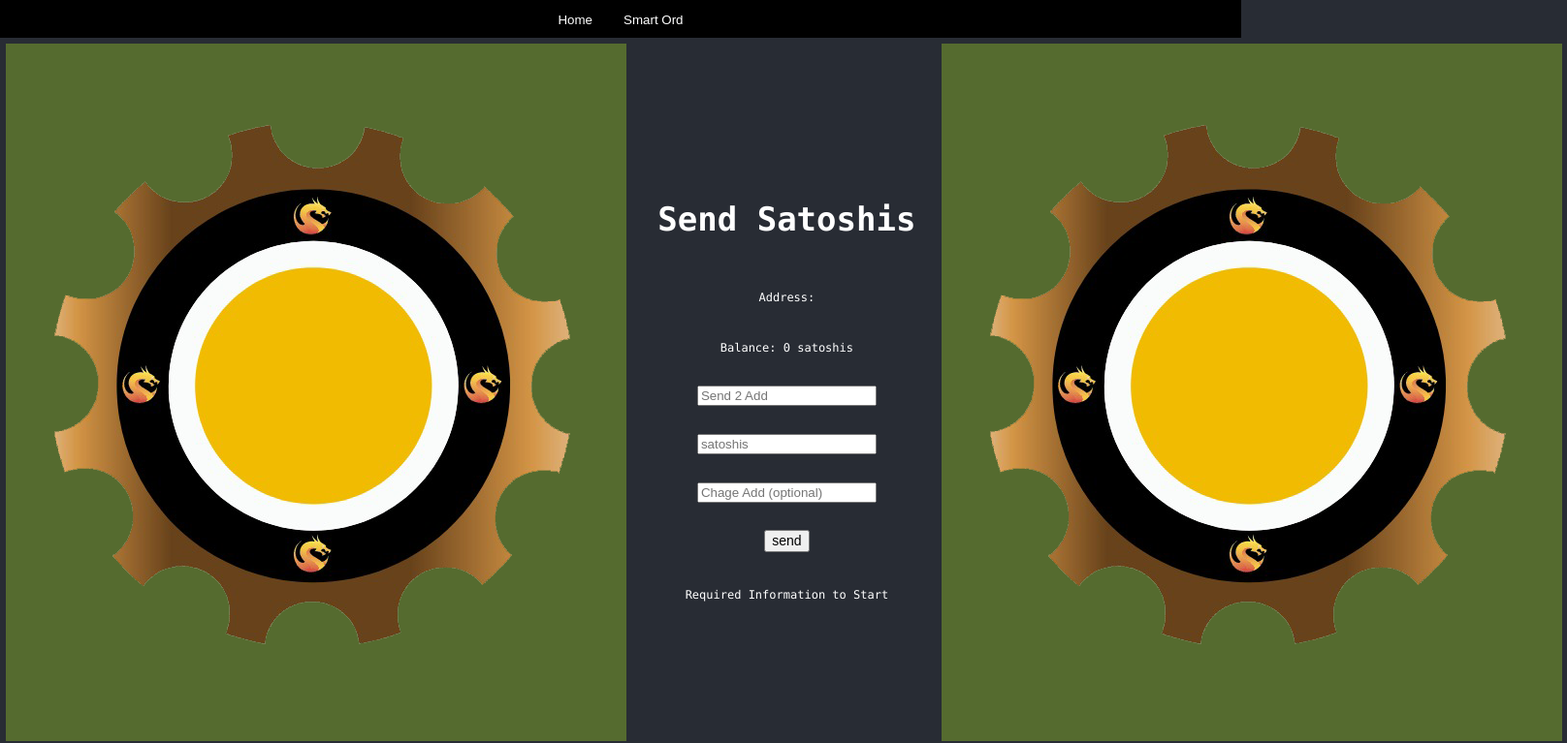
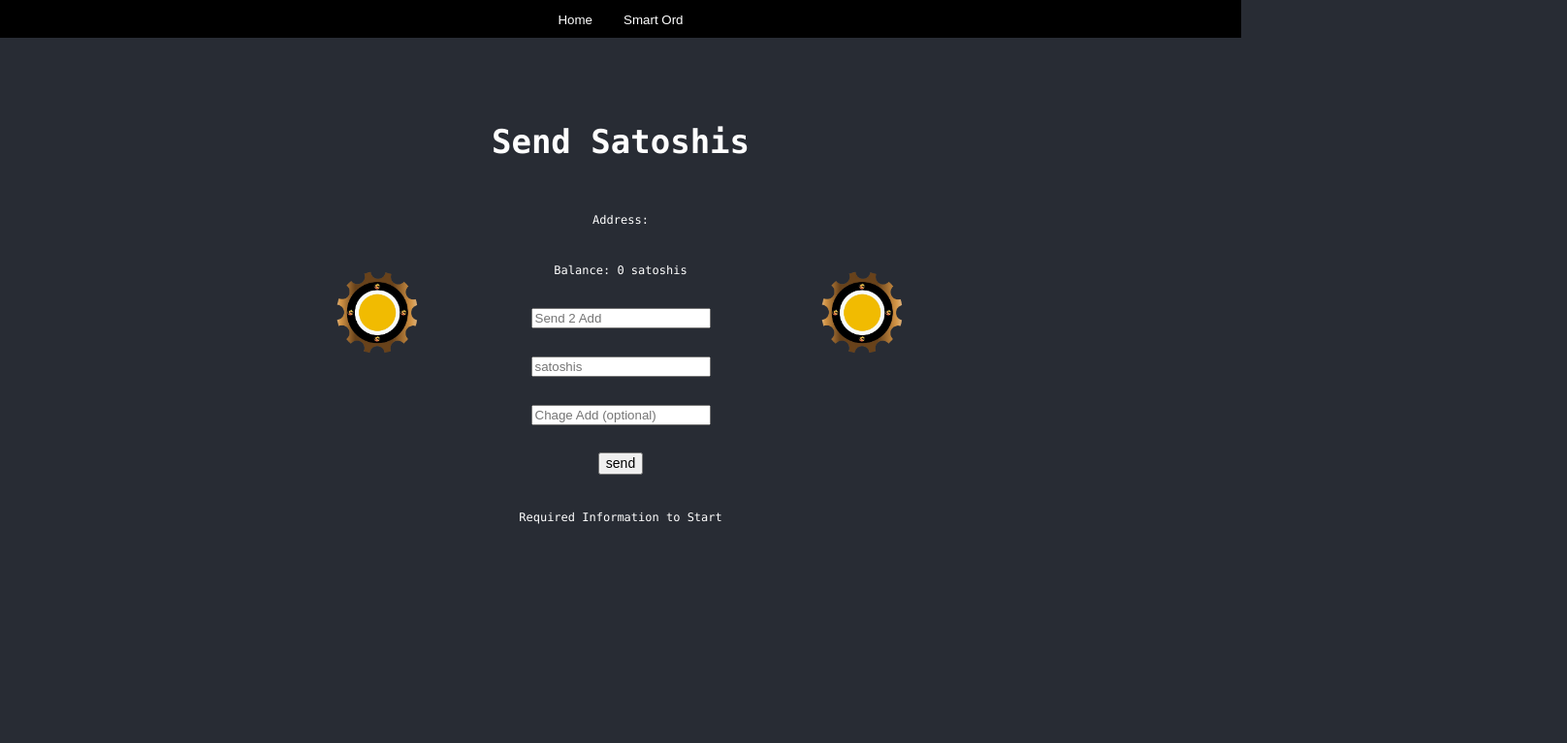
Before and after one commit to carlosamcruz/maoonchain, a React (Create React App) app: page /send-sats in a window 1280 px wide. Shown: the top 767 px of the page at 97% size, 1616 px wide, since content can reach past the window. Built offline with nearby package versions, Linux system fonts and the light colour scheme; a web font is replaced by a local one; what scrypt-ts would draw is missing.

Commit message:
details designer adjustment

```diff
--- a/src/App.css
+++ b/src/App.css
@@ -25,7 +25,7 @@
   font-size: calc(10px + 2vmin);
   color: white;
   margin-top: 0px;
-  width: 50%;
+  /* width: 100%; */
 }
 
 .App-header2 {
@@ -197,7 +197,7 @@ body {
   /*height: 8vh;  Set container height to fill the viewport */
   padding-top: 20px;
   /*padding: 0px;  Add some padding for spacing */
-  width: 90vw; /* Use viewport width units for responsiveness */
+  width: 400px; /*Use viewport width units for responsiveness*/
 }
 
 .responsive-label {
@@ -243,6 +243,15 @@ input[type="file"] {
   display: none;
 }
 
+.logo-maoonchain {
+  width: 100px;
+  /* justify-content: space-around; */
+}
+
+.keyColor {
+  color: cyan;
+}
+
 /*
 label {
   background-color: #3498db;
--- a/src/Pages/Home.tsx
+++ b/src/Pages/Home.tsx
@@ -640,16 +640,17 @@ const Home: FC<props1> = (props) => {
                           >
                               {
                                 props.passedData === ''?
-                                'SEC Pub Key: '// + pubkey
+                                "SEC Pub Key: "
                                 :
                                 'Chave Pública: '// + pubkey
                               }
+                              <span className='keyColor'>{pubkey}</span>
                           </label>
                           <span>&nbsp;</span>
                           <label className="responsive-label" htmlFor="output1"
                           style={{ fontSize: '12px', paddingBottom: '20px', color: 'cyan' }}
                           >
-                            {pubkey}
+                            {/* {pubkey} */}
 
                           </label>
                           <output id="output1"></output>
--- a/src/Pages/RootLayout.tsx
+++ b/src/Pages/RootLayout.tsx
@@ -5,24 +5,23 @@ import MainNavigation from '../components/MainNavigation';
 import { Outlet, useLocation } from 'react-router-dom';
 import Home00WeBSVmenu from './Home00WeBSVmenu';
 
-
 const RootLayout = () => {
   let location = useLocation();
   console.log(location.pathname);
 
   const outletReturn = (
-    <div style={{ display: 'flex', justifyContent: 'space-between', background: '#556B2F', width: '50vw' }}>
-      <div style={{ height: '90vh', display: 'flex', flexDirection: 'column', alignItems: 'center', justifyContent: 'center' }}>
+    <div style={{ display: 'flex', alignItems: 'center', justifyContent: 'center', flexWrap: 'wrap' }}>
+      <div style={{ display: 'flex', flexDirection: 'column', alignItems: 'center', justifyContent: 'center' }}>
         <div>
-          <img src="/img_proj.png" alt="Descrição da imagem" />
+          <img className='logo-maoonchain' src="/img_proj.png" alt="Logo Mao On Chain" />
         </div>
       </div>
 
       <Outlet />
-      <div style={{ display: 'flex', justifyContent: 'space-between', background: '#556B2F', width: '50vw' }}>
-        <div style={{ height: '90vh', display: 'flex', flexDirection: 'column', alignItems: 'center', justifyContent: 'center' }}>
+      <div style={{ display: 'flex', justifyContent: 'space-between' }}>
+        <div style={{ display: 'flex', flexDirection: 'column', alignItems: 'center', justifyContent: 'center' }}>
           <div>
-            <img src="/img_proj.png" alt="Descrição da imagem" />
+            <img className='logo-maoonchain' src="/img_proj.png" alt="Logo Mao On Chain" />
           </div>
         </div>
       </div>
```
